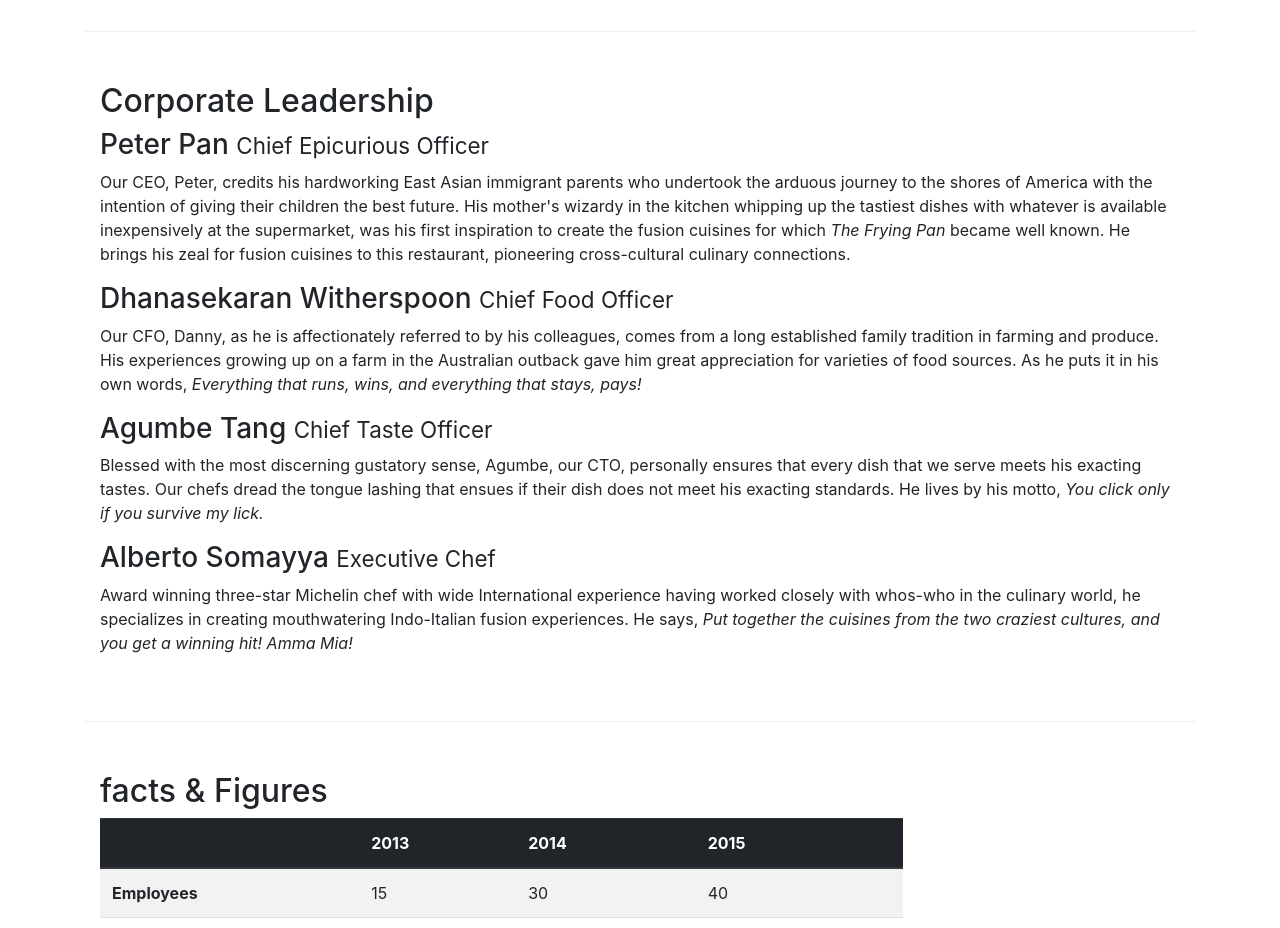
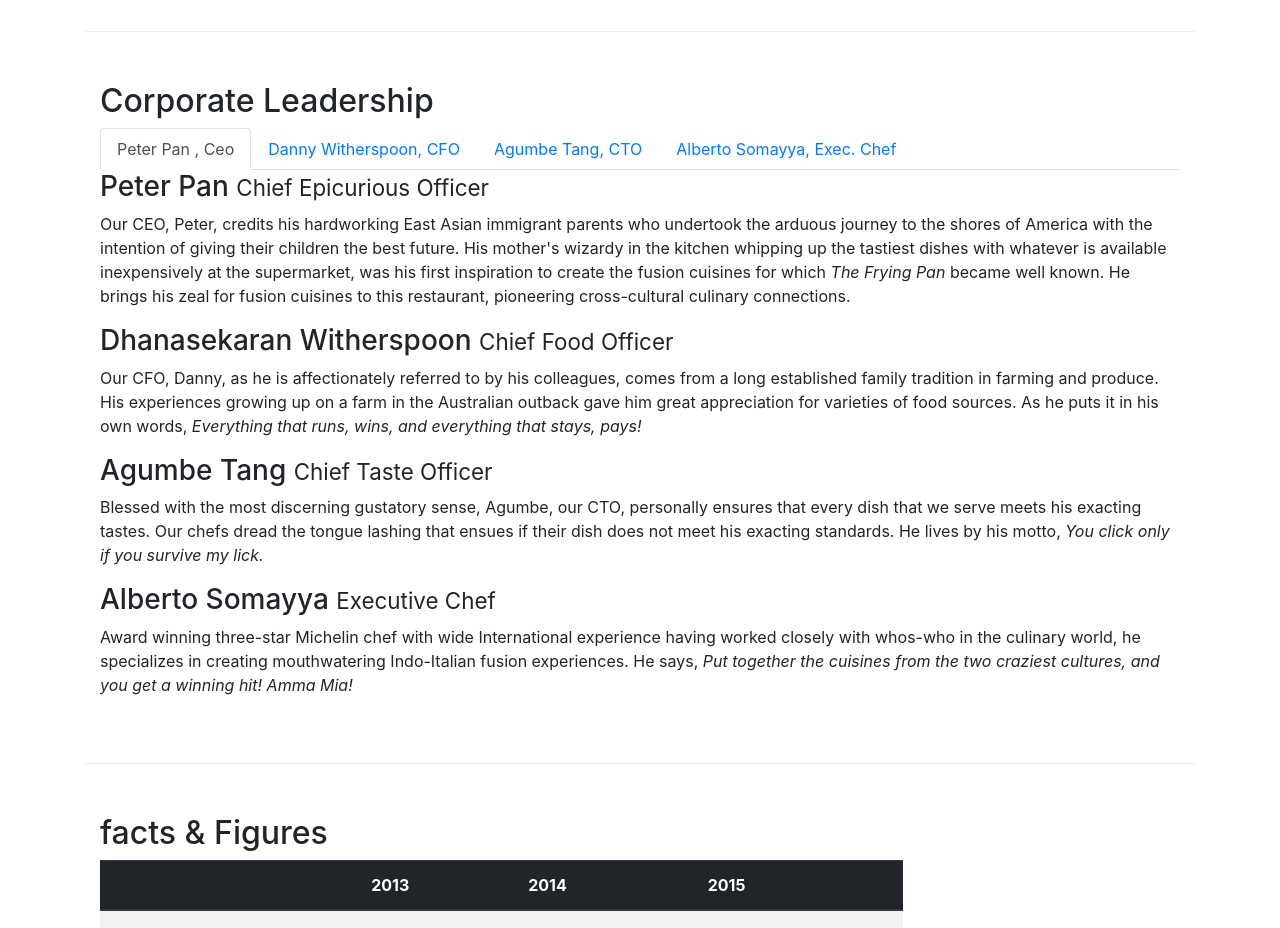
Before and after one commit to justellie/confusion, a website: page aboutus.html in a window 1280 px wide. Shown: the part 940-1868 px from the top of the page. Drawn offline with nearby package versions, Linux system fonts and the light colour scheme.

Commit message:
Tarea lista

```diff
--- a/aboutus.html
+++ b/aboutus.html
@@ -114,6 +114,30 @@
             <div class="col-12 ">
 
                 <h2>Corporate Leadership</h2>
+                <ul class="nav nav-tabs">
+                    <li class=" nav-item">
+                        <a class="nav-link active" href="#peter" role="tab dat" data-toggle="table">
+                            Peter Pan , Ceo
+                        </a>
+                    </li>
+                     <li class="nav-item">
+                      <a class="nav-link" href="#danny" role="tab" data-toggle="tab">
+                        Danny Witherspoon, CFO
+                      </a>
+                    </li>
+                    <li class="nav-item">
+                      <a class="nav-link" href="#agumbe"role="tab"data-toggle="tab">
+                      Agumbe Tang, CTO
+                      </a>
+                    </li>
+                    <li class="nav-item">
+                      <a class="nav-link" href="#alberto" role="tab"data-toggle="tab">
+                      Alberto Somayya, Exec. Chef
+                      </a>
+                    </li>
+                </ul>
+
+
                 <h3>Peter Pan <small>Chief Epicurious Officer</small></h3>
                 <p class ="d-none d-sm-block">Our CEO, Peter, credits his hardworking East Asian immigrant parents who undertook the arduous journey to the shores of America with the intention of giving their children the best future. His mother's wizardy in the kitchen whipping up the tastiest dishes with whatever is available inexpensively at the supermarket, was his first inspiration to create the fusion cuisines for which <em>The Frying Pan</em> became well known. He brings his zeal for fusion cuisines to this restaurant, pioneering cross-cultural culinary connections.</p>
                 <h3>Dhanasekaran Witherspoon <small>Chief Food Officer</small></h3>
```
